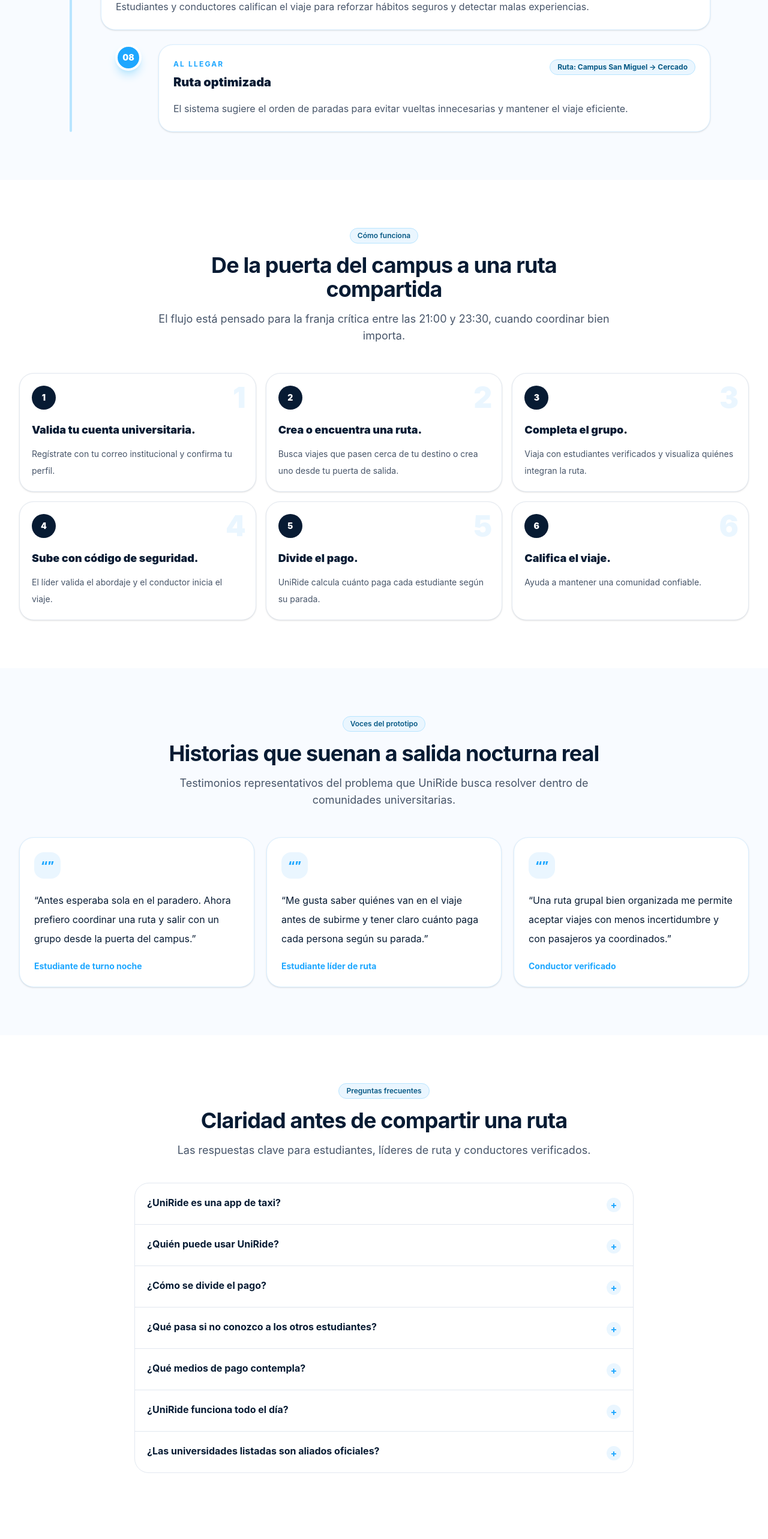
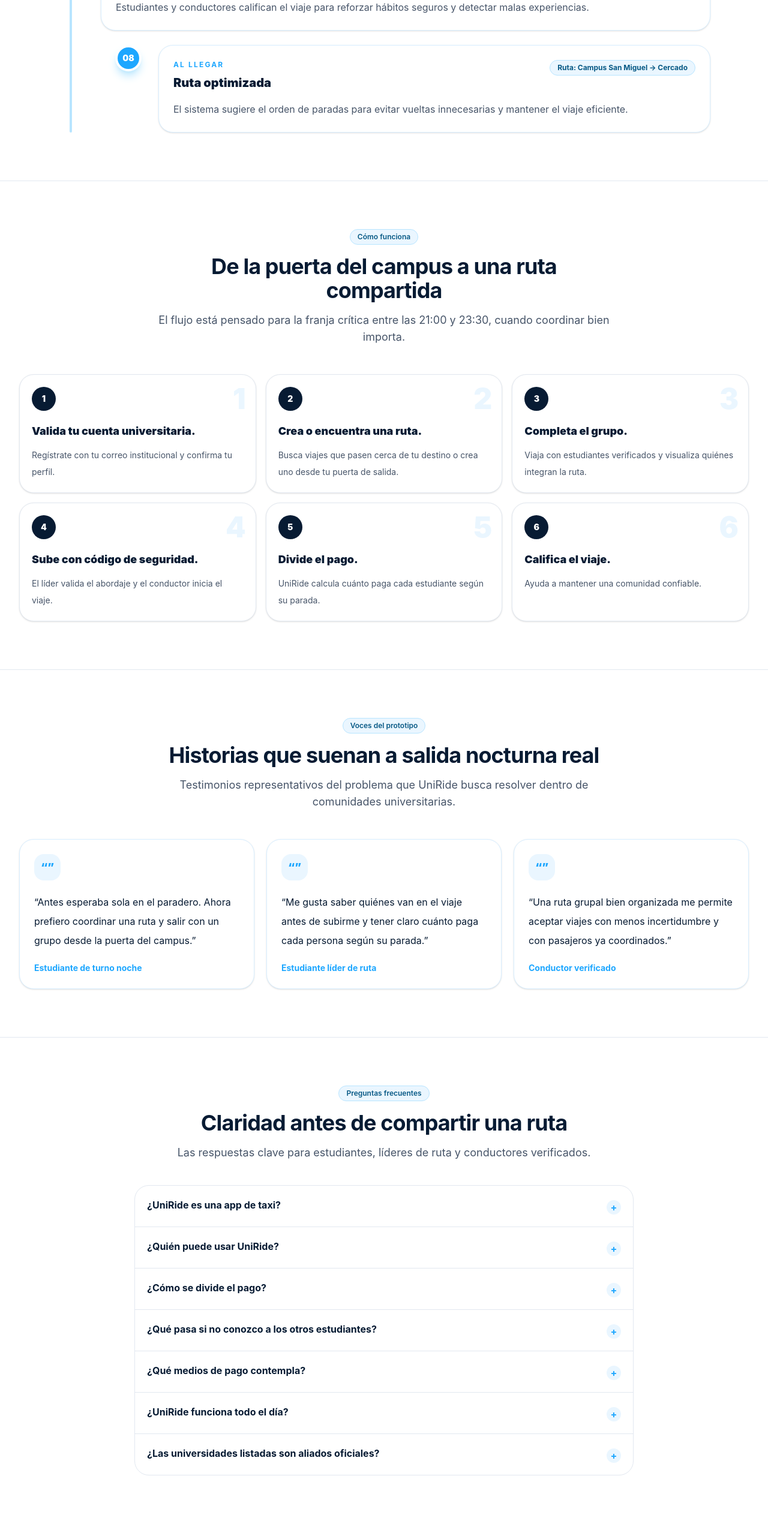
Before and after one commit to CampusDrive-Fundamentos/uniride-website, a React (Vite) app: page / in a window 1280 px wide. Shown: the part 2884-5450 px from the top of the page at 60% size. Built offline with nearby package versions, Linux system fonts and the light colour scheme.

Commit message:
style: remove borders for sections

```diff
--- a/src/components/product/FAQ.jsx
+++ b/src/components/product/FAQ.jsx
@@ -3,7 +3,7 @@
 
 export default function FAQ() {
   return (
-    <section className="bg-white py-16 sm:py-20">
+    <section className="border-t border-[#E2E8F0] bg-white py-16 sm:py-20">
       <div className="mx-auto max-w-4xl px-4 sm:px-6 lg:px-8">
         <SectionHeading
           eyebrow="Preguntas frecuentes"
--- a/src/components/product/FeatureJourney.jsx
+++ b/src/components/product/FeatureJourney.jsx
@@ -3,7 +3,7 @@
 
 export default function FeatureJourney() {
   return (
-    <section className="bg-[#F8FBFF] py-16 sm:py-20">
+    <section className="border-t border-[#E2E8F0] bg-white py-16 sm:py-20">
       <div className="mx-auto max-w-6xl px-4 sm:px-6 lg:px-8">
         <SectionHeading
           eyebrow="Ruta de confianza"
--- a/src/components/product/HowItWorks.jsx
+++ b/src/components/product/HowItWorks.jsx
@@ -29,7 +29,7 @@
 
 export default function HowItWorks() {
   return (
-    <section id="como-funciona" className="bg-white py-16 sm:py-20">
+    <section id="como-funciona" className="border-t border-[#E2E8F0] bg-white py-16 sm:py-20">
       <div className="mx-auto max-w-7xl px-4 sm:px-6 lg:px-8">
         <SectionHeading
           eyebrow="Cómo funciona"
--- a/src/components/product/Testimonials.jsx
+++ b/src/components/product/Testimonials.jsx
@@ -3,7 +3,7 @@
 
 export default function Testimonials() {
   return (
-    <section className="bg-[#F8FBFF] py-16 sm:py-20">
+    <section className="border-t border-[#E2E8F0] bg-white py-16 sm:py-20">
       <div className="mx-auto max-w-7xl px-4 sm:px-6 lg:px-8">
         <SectionHeading
           eyebrow="Voces del prototipo"
```
